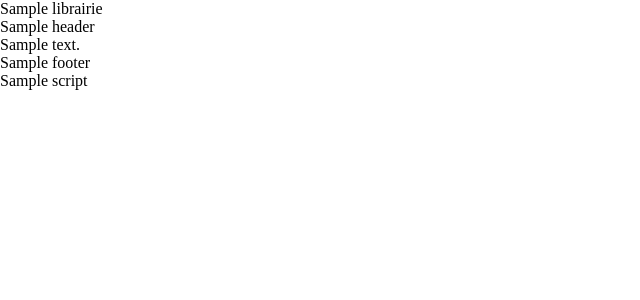
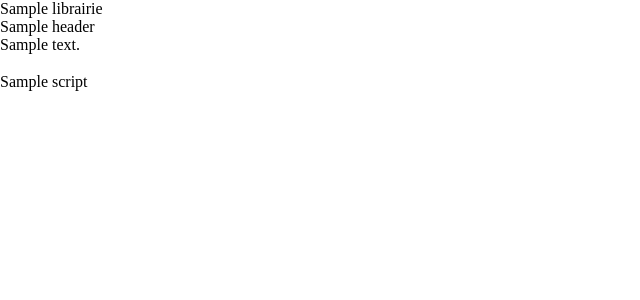
Before and after one commit to maxsanch/SAE401, a PHP site: template vues/gabarit.php in a window 1280 px wide. Shown: the top 300 px of the page, without its empty margins (0-640 px from the left). Run offline with PHP 8.4, Linux system fonts and the light colour scheme; the template is opened without the code that fills it: most values are stand-ins (such as "Sample title", 1, 10 or a date in 2020).

Commit message:
footer réglé
normalement

```diff
--- a/styles/styleheader.css
+++ b/styles/styleheader.css
@@ -162,6 +162,7 @@ h3 {
 
 .RoueFooter>img{
     animation: Tourner 15s linear infinite;
+    width: 100%;
 }
 
 @keyframes Tourner {
@@ -173,3 +174,8 @@ h3 {
         transform: rotate(360deg);
     }
 }
+
+footer{
+    color: white;
+    font-family: Montserrat;
+}
```
